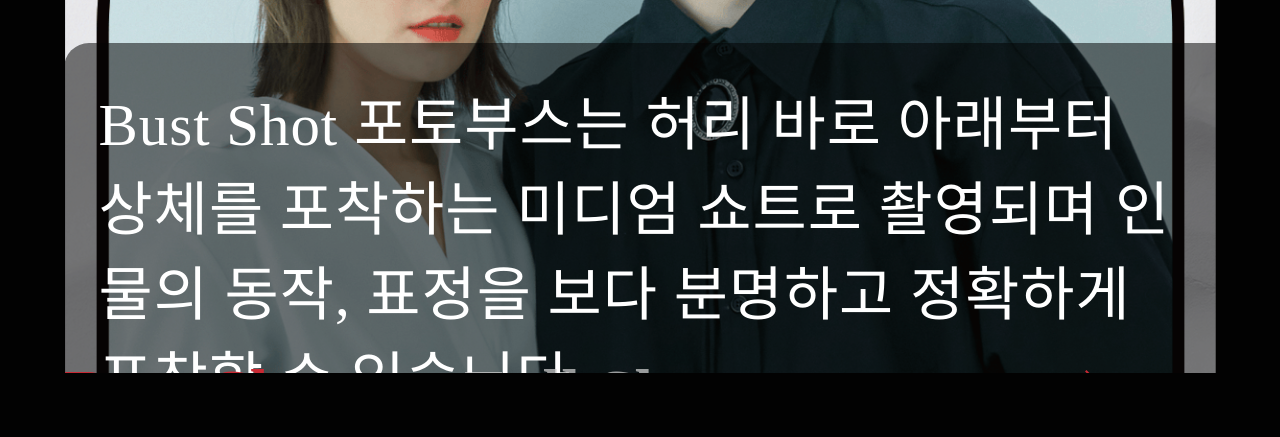
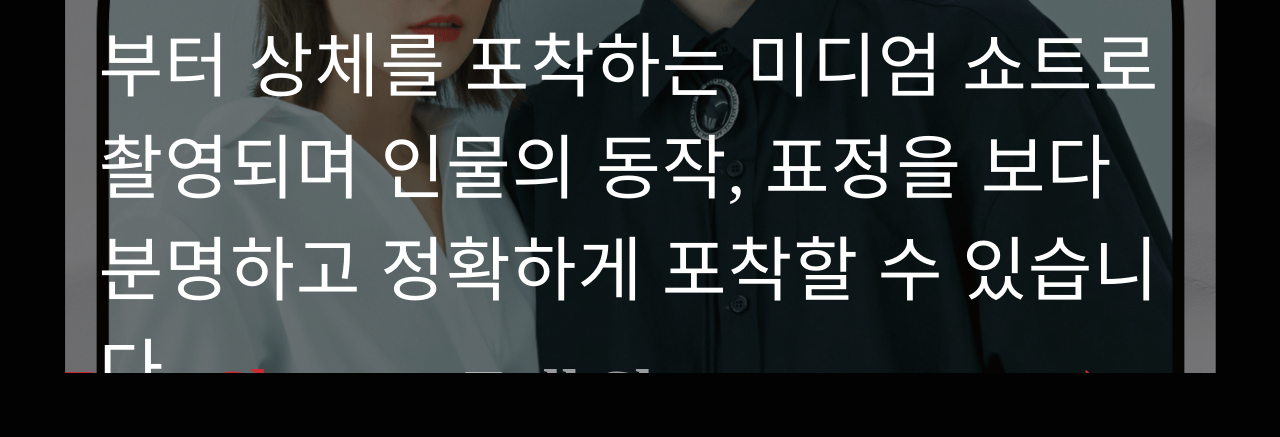
Before and after one commit to sadbc1235/photodrinkM, a website: page index.html in a window 1280 px wide. Shown: the part 363-800 px from the top of the page. Drawn offline with Linux system fonts and the light colour scheme.

Commit message:
resize explain font

```diff
--- a/scss/main.scss
+++ b/scss/main.scss
@@ -105,7 +105,7 @@ header {
           padding: 3%;
           background: #02020285;
           border-radius: 25px 0 40px 0;
-          font-size: 4.6vw;
+          font-size: 5.5vw;
           color: #fff;
           letter-spacing: 1px;
         }
```
Also changed, not shown: css/main.css.
